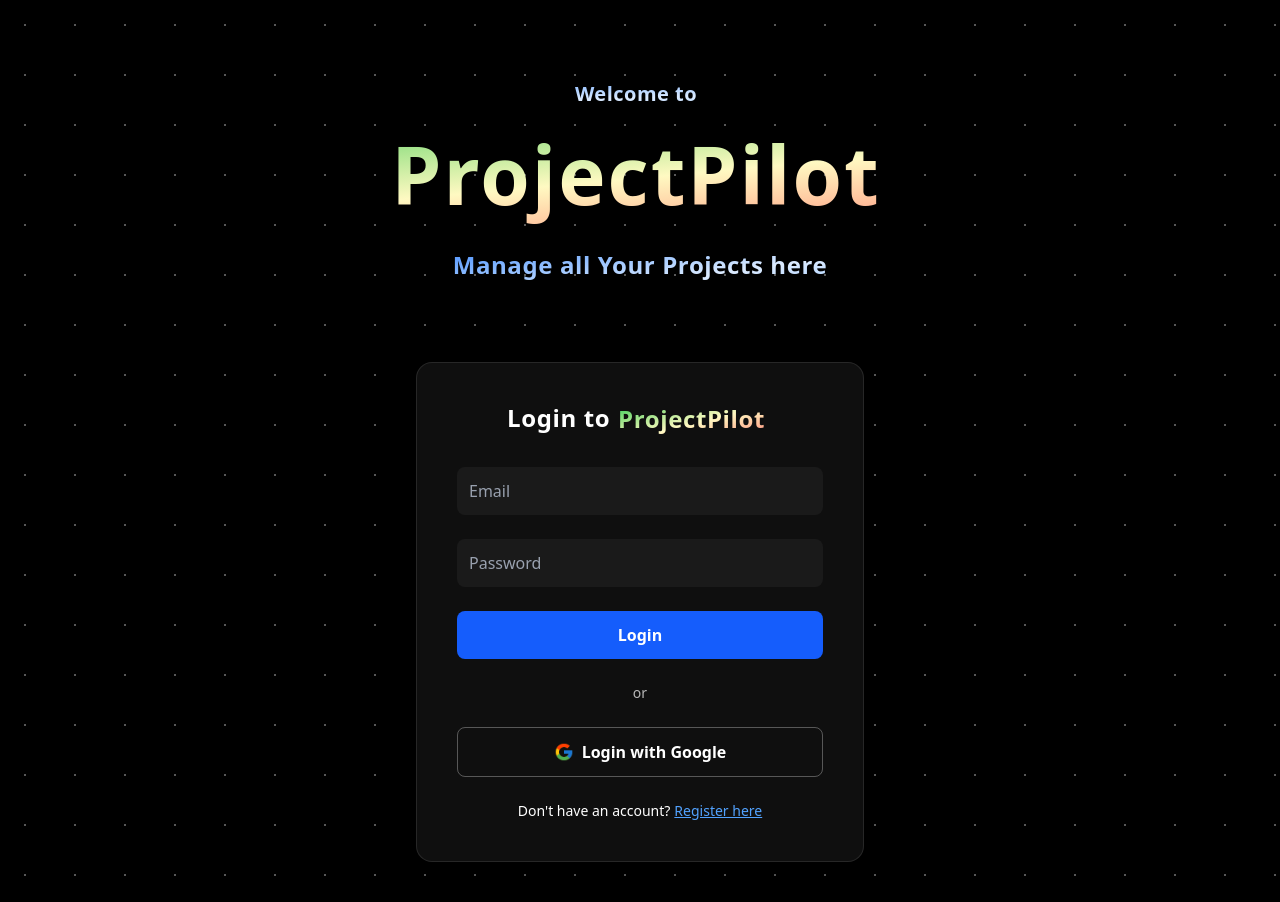
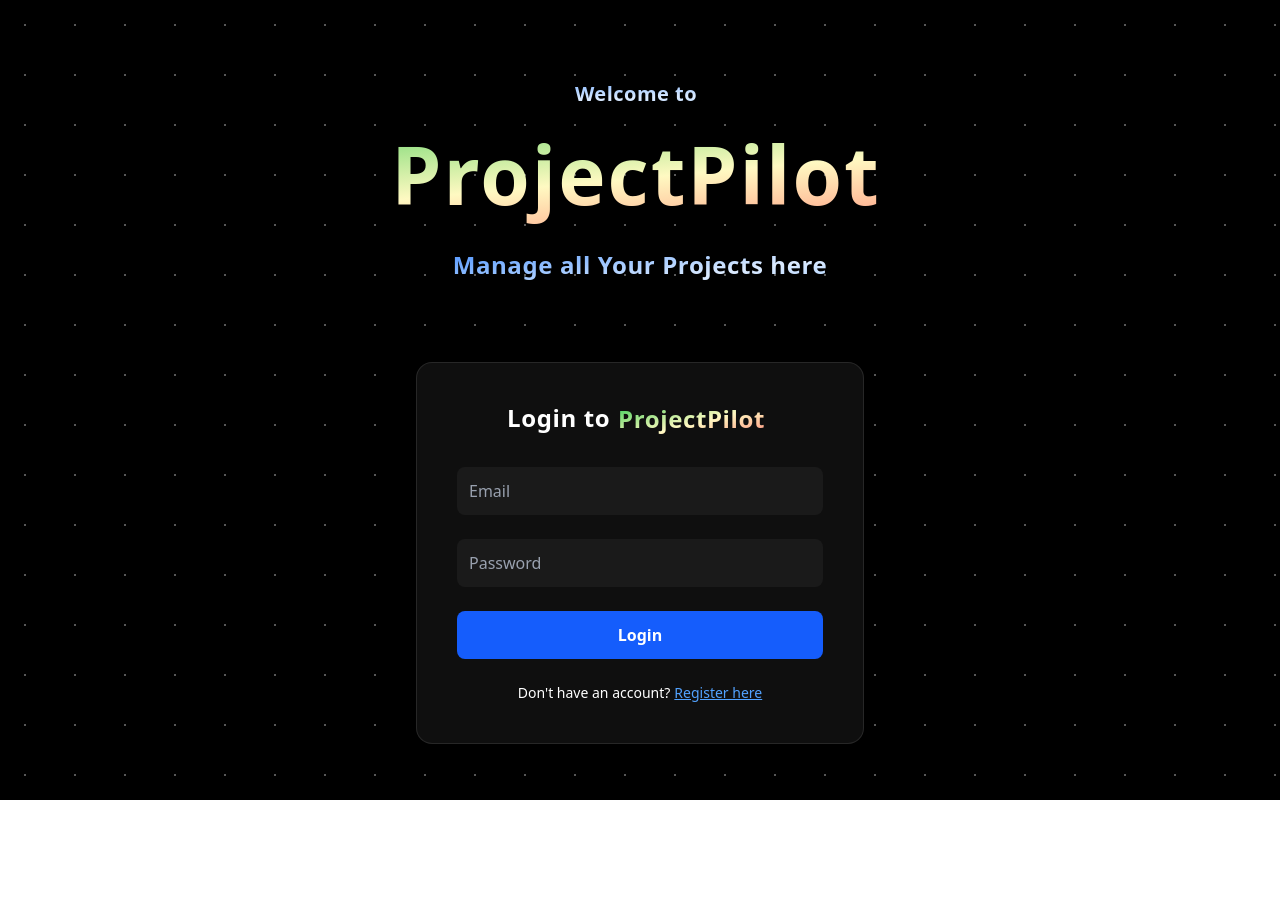
Before and after one commit to Aniket-bit7/Project_Management, a React (Vite) app: page / in a window 1280 px wide. After the commit the page ends 800 px from the top, so only its background shows below. Built offline with nearby package versions, Linux system fonts and the light colour scheme; no server answers.

Commit message:
making authentication good

```diff
--- a/src/authentication/Login.jsx
+++ b/src/authentication/Login.jsx
@@ -92,21 +92,6 @@ const Login = () => {
             Login
           </button>
 
-          <div className="text-white text-sm opacity-70 text-center">or</div>
-
-          <button
-            onClick={firebase.signinWithGoogle}
-            type="button"
-            className="flex items-center justify-center gap-2 w-full border border-white/30 hover:bg-white hover:text-black text-white font-semibold py-3 rounded-lg transition duration-300 cursor-pointer text-sm sm:text-base"
-          >
-            <img
-              src="/icons8-google-48.png"
-              alt="Google Icon"
-              className="w-5 h-5"
-            />
-            Login with Google
-          </button>
-
           <p className="text-sm text-white text-center">
             Don't have an account?
             <Link to="/register">
--- a/src/context/Firebase.jsx
+++ b/src/context/Firebase.jsx
@@ -25,7 +25,7 @@ export const useFirebase = () => useContext(FirebaseContext);
 
 const firebaseApp = initializeApp(firebaseConfig);
 const firebaseAuth = getAuth(firebaseApp);
-const googleProvider = new GoogleAuthProvider(null);
+
 
 export const FirebaseProvider = ({ children }) => {
   const [user, setUser] = useState(null);
@@ -46,9 +46,6 @@ export const FirebaseProvider = ({ children }) => {
   const signinUserWithEmailAndPassword = (email, password) =>
     signInWithEmailAndPassword(firebaseAuth, email, password);
 
-  const signinWithGoogle = () =>
-    signInWithPopup(firebaseAuth, googleProvider);
-
   const signOutUser = () => signOut(firebaseAuth);
 
   const isLoggedIn = !!user;
@@ -56,7 +53,6 @@ export const FirebaseProvider = ({ children }) => {
   return (
     <FirebaseContext.Provider
       value={{
-        signinWithGoogle,
         signUpUserWithEmailAndPassword,
         signinUserWithEmailAndPassword,
         signOutUser,
```
